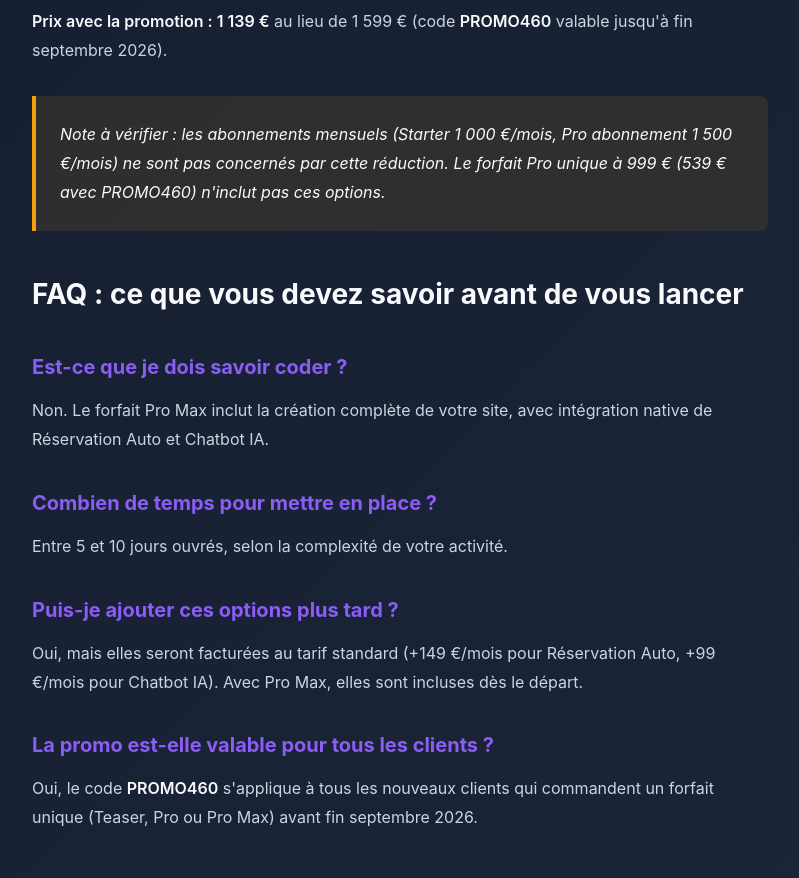
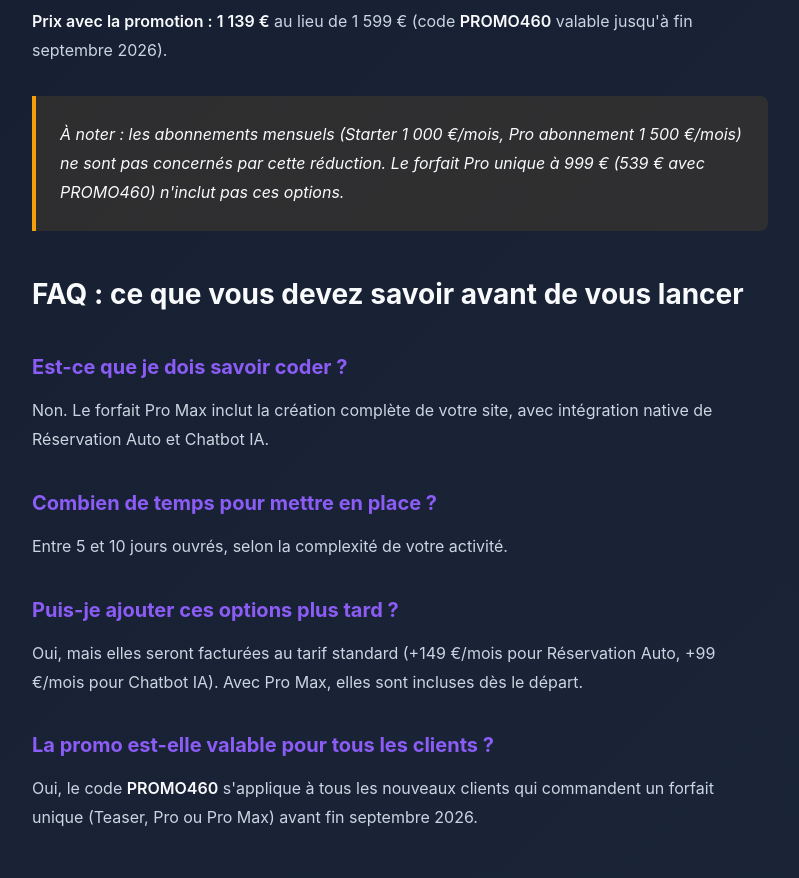
Before and after one commit to CS268/code-agency, a plain HTML site: page blog/pro-max-reservation-auto-chatbot-ia.html in a window 1280 px wide. Shown: the part 2900-3778 px from the top of the page, without its empty margins (240-1039 px from the left). Drawn offline with Linux system fonts and the light colour scheme.

Commit message:
fix(blog): confirme les tarifs d'abonnement Starter/Pro

```diff
--- a/blog/pro-max-reservation-auto-chatbot-ia.html
+++ b/blog/pro-max-reservation-auto-chatbot-ia.html
@@ -496,7 +496,7 @@
         </ul>
         <p><strong>Prix avec la promotion : 1 139 €</strong> au lieu de 1 599 € (code <strong>PROMO460</strong> valable jusqu'à fin septembre 2026).</p>
         <div class="warning-box">
-            <p><em>Note à vérifier : les abonnements mensuels (Starter 1 000 €/mois, Pro abonnement 1 500 €/mois) ne sont pas concernés par cette réduction. Le forfait Pro unique à 999 € (539 € avec PROMO460) n'inclut pas ces options.</em></p>
+            <p><em>À noter : les abonnements mensuels (Starter 1 000 €/mois, Pro abonnement 1 500 €/mois) ne sont pas concernés par cette réduction. Le forfait Pro unique à 999 € (539 € avec PROMO460) n'inclut pas ces options.</em></p>
         </div>
 
         <h2>FAQ : ce que vous devez savoir avant de vous lancer</h2>
```
